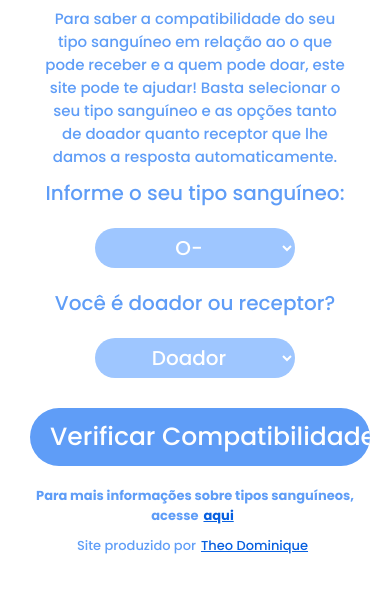
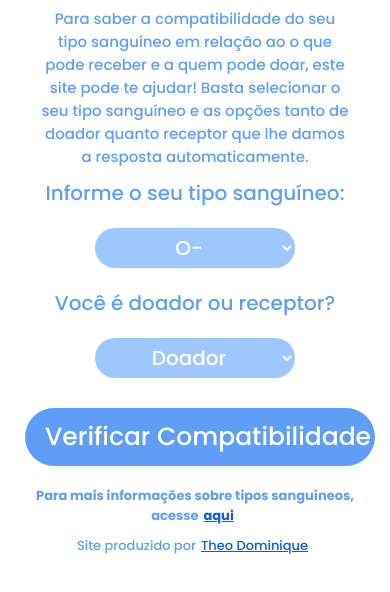
Before and after one commit to theodomi/calculadora, a plain HTML site: page index.html in a window 390 px wide. Shown: the part 202-794 px from the top of the page. Drawn offline with Linux system fonts and the light colour scheme.

Commit message:
final commit

```diff
--- a/index.html
+++ b/index.html
@@ -27,15 +27,11 @@
 </header>
 
 <body>
-    <div class="center">
-        <p id="description">Para saber a compatibilidade do seu tipo sanguíneo em relação ao o que pode receber e a quem
-            pode doar, este site
-            pode te ajudar! Basta selecionar o seu tipo sanguíneo e as opções tanto de doador quanto receptor que lhe
-            damos
+    <p id="description">Para saber a compatibilidade do seu tipo sanguíneo em relação ao o que pode receber e a quem pode doar, este site
+        pode te ajudar! Basta selecionar o seu tipo sanguíneo e as opções tanto de doador quanto receptor que lhe damos
         a resposta automaticamente.</p>
-    </div>
+
     <form>
-        <div class="center">
         <section>
 
             <label>Informe o seu tipo sanguíneo: </label>
@@ -52,8 +48,7 @@
                 </select>
             </div>
         </section>
-        </div>
-        <div class="center">
+
         <section>
             <label>Você é doador ou receptor? </label>
             <div>
@@ -63,13 +58,11 @@
                 </select>
             </div>
         </section>
-        </div>
-        <div class="center">
+
         <section>
-                <input type="button" id="botao" name="botao" value="Verificar Compatibilidade"
+            <input type="button" id="button" name="button" value="Verificar Compatibilidade"
                 onclick="verificarCompatibilidade()">
         </section>
-        </div>
     </form>
 
 </body>
--- a/styles.css
+++ b/styles.css
@@ -6,6 +6,11 @@
     text-align: center;
 }
 
+body {
+  margin: auto 15%;
+}
+
+/* text */
 h1,
 h2,
 p,
@@ -19,10 +24,6 @@ h1 {
     font-size: 30px;
 }
 
-body {
-  margin: auto 15%;
-}
-
 a {
     color: #075FDF;
 }
@@ -31,6 +32,7 @@ a {
     font-size: small;
 }
 
+/* form */
 select {
     background-color: #9EC6FF;
     color: #fff;
@@ -45,7 +47,7 @@ select {
     max-width: 200px;
 }
 
-#botao {
+#button {
     background-color: #5F9DF7;
     color: #fff;
     border: none;
@@ -57,7 +59,7 @@ select {
     cursor: pointer;
 }
 
-/* teste */
+/* for cellphones */
 @media (max-width: 600px) {
   body {
     margin: auto 5px;
@@ -68,7 +70,7 @@ select {
     font-size: 20px;
   }
 
-  #botao {
+  #button {
     font-size: 25px;
   }
 
```
Lines whose indentation alone changed are shown as unchanged.
